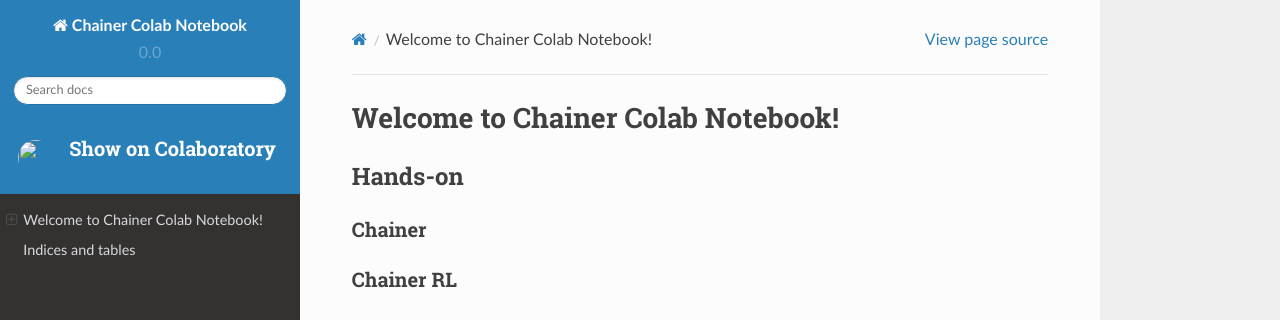
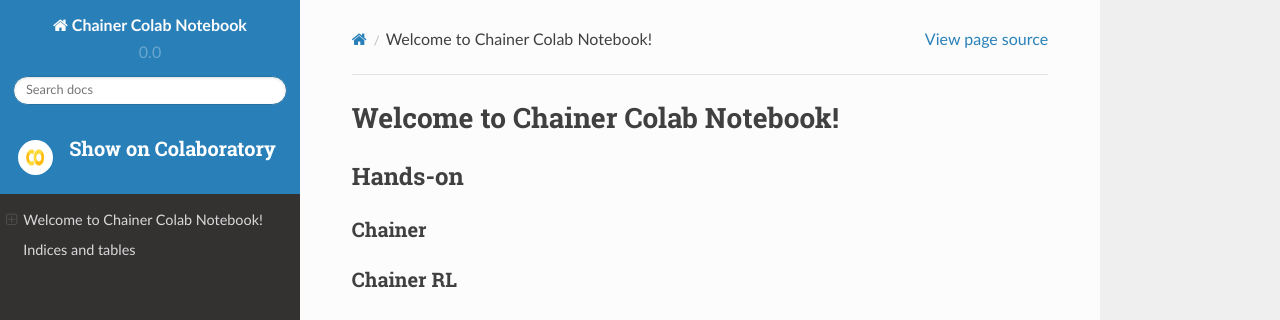
Before and after one commit to chainer-community/chainer-colab-notebook, a Sphinx documentation site: the page built from docs/source/index.rst, in a window 1280 px wide. Shown: the top 320 px of the page. Built offline with Sphinx 7.4.7 and the Read the Docs theme 2.0.0, drawn with Linux system fonts in a browser that asks for light colours.

Commit message:
Add icon

```diff
--- a/docs/source/_templates/searchbox.html
+++ b/docs/source/_templates/searchbox.html
@@ -11,7 +11,7 @@
   {%- if show_on_colaboratory_url %}
     <h5></h5>
     <img src="./_static/colaboratory.png" align="left">
-    <h5></h5>
+    <h3></h3>
     <h3><a href="{{ show_on_colaboratory_url }}"
        rel="nofollow"><font color="white">Show on Colaboratory</font></a></h3>
   {%- endif %}
```
Also changed, not shown: docs/source/_static/colaboratory.png (added), 2 other files.
